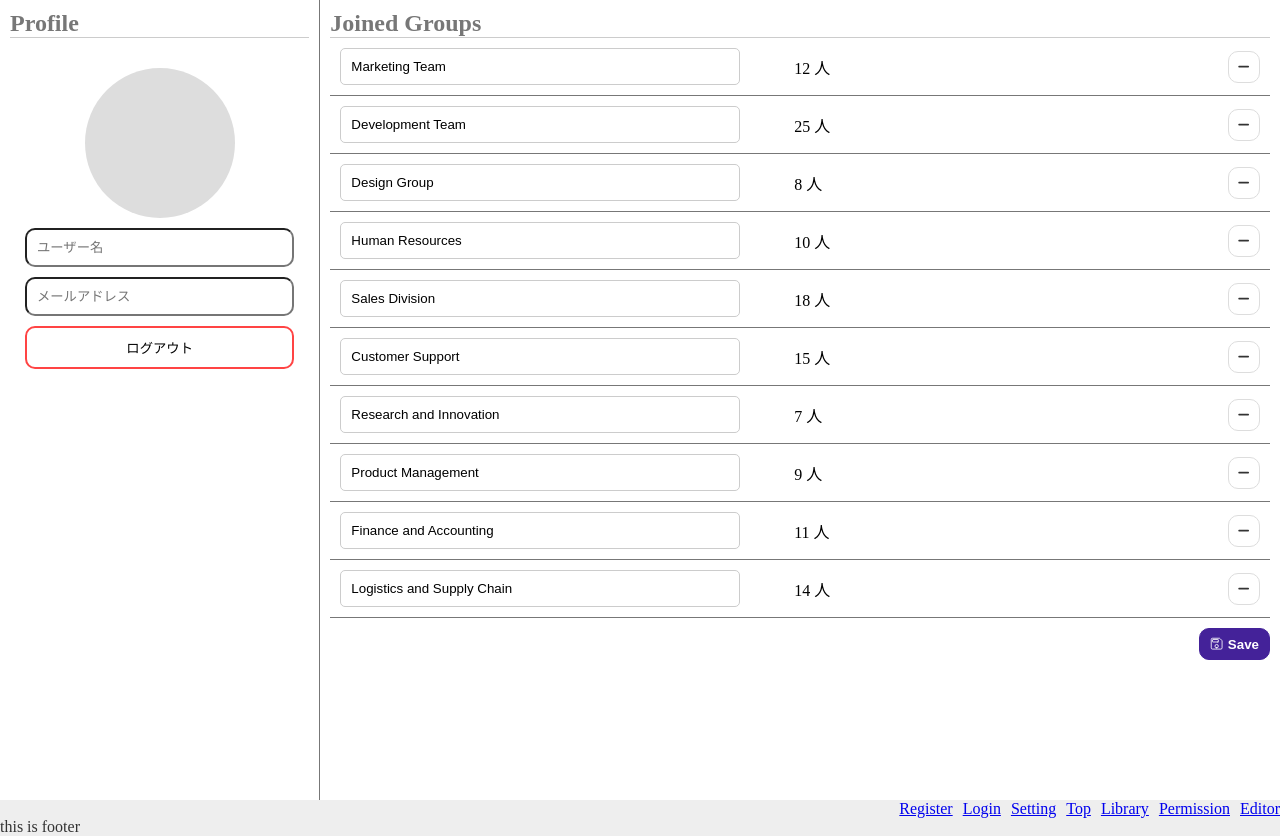
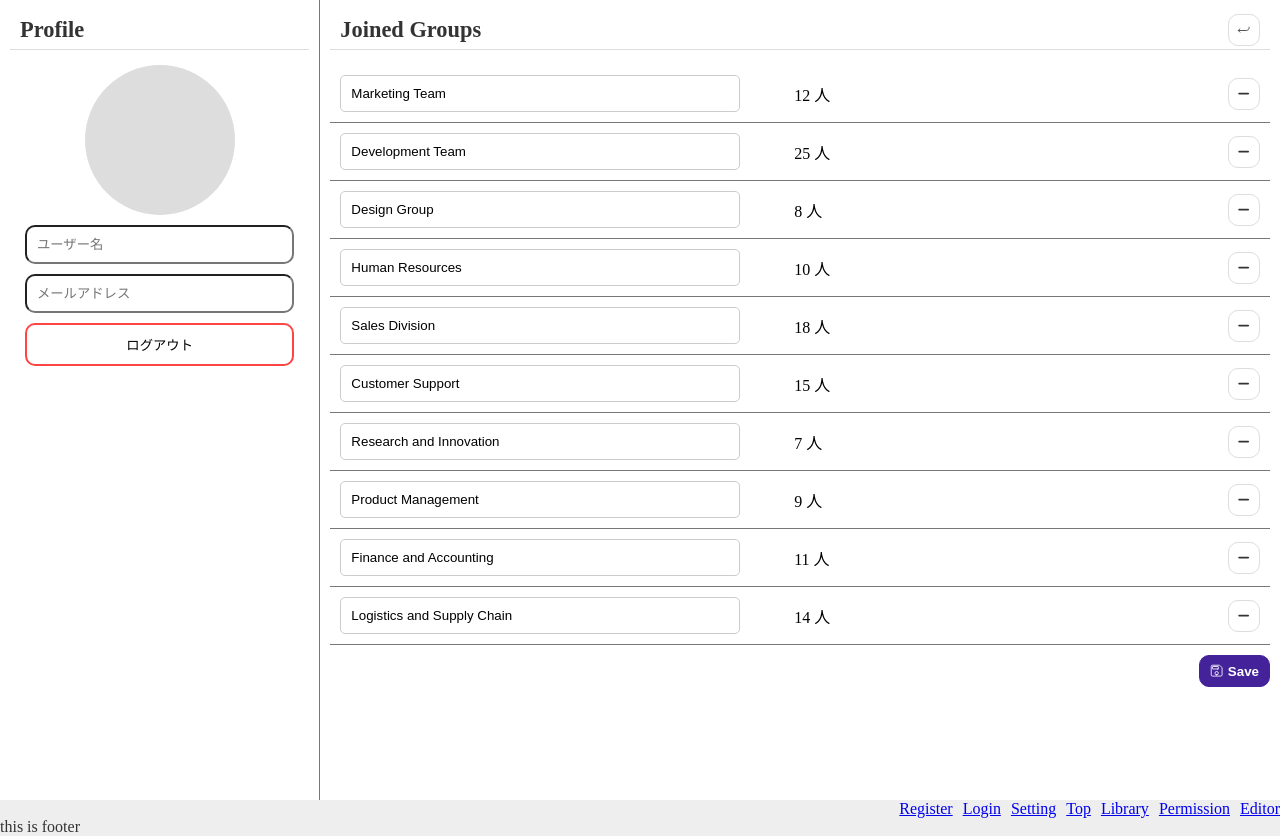
Before and after one commit to syxnji/ShareMd, a Next.js app: page /Setting in a window 1280 px wide. Built offline with nearby package versions, Linux system fonts and the light colour scheme.

Commit message:
リファクタ Headline

```diff
--- a/src/app/Editor/editor.module.css
+++ b/src/app/Editor/editor.module.css
@@ -16,8 +16,9 @@
     margin-bottom: 15px;
 }
 .title{
-    font-size: 1.5rem;
+    font-size: 1.4rem;
     font-weight: bold;
+    color: #333;
 }
 
 /* common */
--- a/src/app/Setting/page.jsx
+++ b/src/app/Setting/page.jsx
@@ -1,10 +1,13 @@
+'use client'
 // component
 import { JoinedGroup } from "@/components/JoinedGroup/page.jsx";
 import { MainBtn } from "@/components/UI/MainBtn/page";
+import { GroupHeadline } from "@/components/GroupHeadline/page";
+import { ImgBtn } from "@/components/UI/ImgBtn/page";
 // style
 import styles from "./setting.module.css"
 // icon
-import { IoSaveOutline } from "react-icons/io5";
+import { IoReturnDownBack, IoSaveOutline } from "react-icons/io5";
 
 export default function Setting() {
     // TODO:仮データ
@@ -21,13 +24,30 @@ export default function Setting() {
         { id: 10, group: 'Logistics and Supply Chain', member: 14 }
     ];
 
+    // MARK:GroupHeadline
+    // left
+    const headLeftProfile = (
+        <p className={styles.headTitle}>Profile</p>
+    )
+    const headLeftGroup = (
+        <p className={styles.headTitle}>Joined Groups</p>
+    )
+
+    // BackBtn
+    const handleBack = () => {
+        window.history.back();
+    };
+    const headRight =(
+        <div className={styles.backBtn}>
+            <ImgBtn img={<IoReturnDownBack/>} click={handleBack} />
+        </div>
+    )
+
     return(
         <main>
             <div className={styles.settings}>
                 <div className={styles.profile}>
-                    <div className={styles.profileHead}>
-                        <p>Profile</p>
-                    </div>
+                    <GroupHeadline headLeft={headLeftProfile}/>
                     <form action="" method="post" className={styles.form}>
                         <figure className={styles.figure}></figure>
                         <input type="text" placeholder="ユーザー名"/>
@@ -36,9 +56,7 @@ export default function Setting() {
                     </form>
                 </div>
                 <div className={styles.groupContent}>
-                    <div className={styles.groupHead}>
-                        <p>Joined Groups</p>
-                    </div>
+                    <GroupHeadline headLeft={headLeftGroup} headRight={headRight}/>
                     <div className={styles.groups}>
                         {groups.map((group) => (
                             <JoinedGroup
--- a/src/app/Setting/setting.module.css
+++ b/src/app/Setting/setting.module.css
@@ -1,6 +1,11 @@
 .settings{
     /* height: 100vh; */
     display: flex;
+}
+.headTitle{
+    font-size: 1.4rem;
+    font-weight: bold;
+    color: #333;
 }
 
 /* profile */
--- a/src/components/GroupHeadline/groupheadline.module.css
+++ b/src/components/GroupHeadline/groupheadline.module.css
@@ -13,8 +13,12 @@
     padding: 5px 10px;
 }
 .left{
+    width: 35vw;
     display: flex;
     align-items: center;
+}
+.right{
+    display: flex;
 }
 .left .title{
     font-size: 1.5rem;
--- a/src/components/Menu/page.jsx
+++ b/src/components/Menu/page.jsx
@@ -38,14 +38,9 @@ export function Menu() {
     )
 
     return(
-        // <div className={styles.outerMenu} >
         <div className={isMenu ? styles.open : styles.close }>
             <div className={styles.innerMenu}>
                 <GroupHeadline headLeft={headLeft} headRight={headRight}/>
-                {/* <div className={styles.head}>
-                    <p>Books</p>
-                    <ImgBtn click={toggleMenu} img={isMenu ? <BsArrowBarLeft/> : <BsArrowBarRight/>}/>
-                </div> */}
                 {/* groupsを繰り返し表示 */}
                 <div className={styles.categories}>
                     {groups.map((group) => (
```
Also changed, not shown: src/app/Editor/page.jsx (+16 -8 lines), src/app/Library/library.module.css (+8 -6 lines), src/app/Library/page.jsx (+5 -4 lines), src/components/GroupHeadline/page.jsx (+0 -7 lines), src/components/Menu/menu.module.css (+1 -11 lines).
